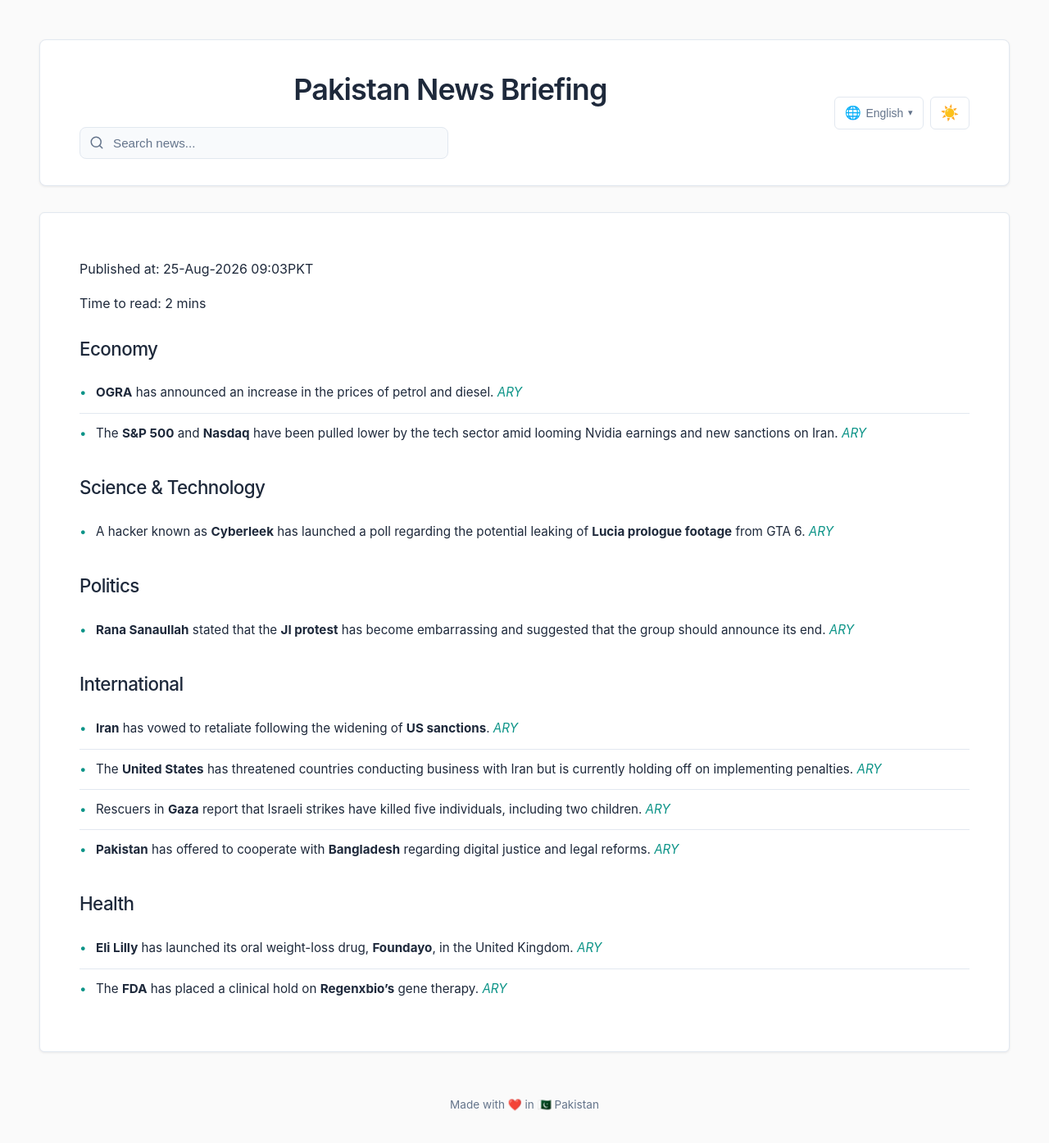
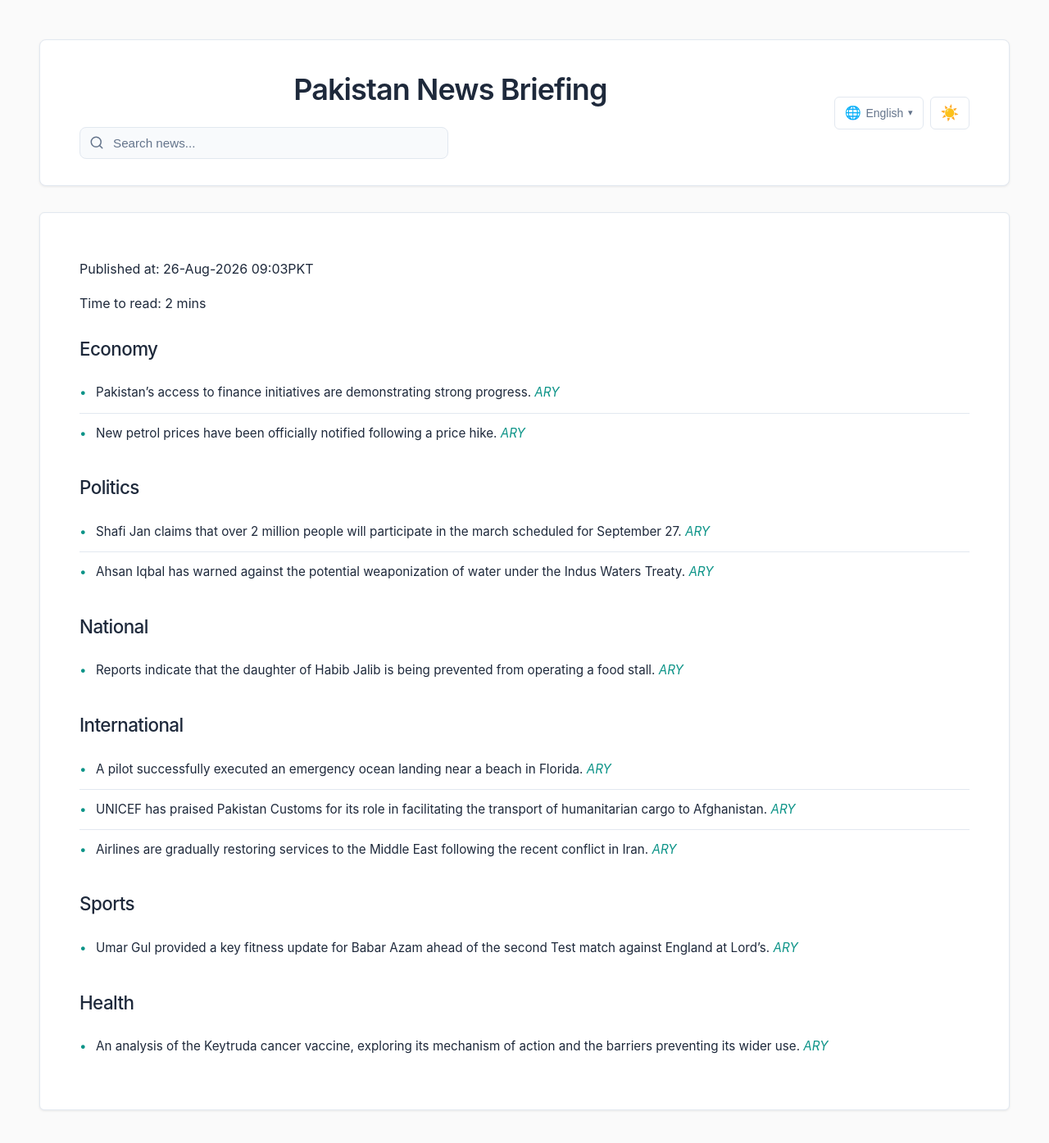
Before and after one commit to zsubzwary/news, a Jekyll site: the page built from en/index.md, in a window 1280 px wide and 1400 px high. Shown: the top 1395 px of the window at 82% size. Built offline with Jekyll 4.4.1, drawn with Linux system fonts in a browser that asks for light colours; some web fonts are replaced; comment, search, counter and statistics services are not loaded.

Commit message:
DateTime; 2026-08-26T04:03:37.080Z

```diff
--- a/en/index.md
+++ b/en/index.md
@@ -4,26 +4,28 @@ title: Pakistan News Briefing
 lang: en
 ---
 
-Published at: 25-Aug-2026 09:03PKT
+Published at: 26-Aug-2026 09:03PKT
 
 Time to read: 2 mins
 
 ### Economy
-- **OGRA** has announced an increase in the prices of petrol and diesel. *[ARY](https://arynews.tv/ogra-increases-petrol-diesel-prices)*
-- The **S&P 500** and **Nasdaq** have been pulled lower by the tech sector amid looming Nvidia earnings and new sanctions on Iran. *[ARY](https://arynews.tv/tech-drags-sp-500-nasdaq-lower-as-more-iran-sanctions-nvidia-earnings-loom)*
-
-### Science & Technology
-- A hacker known as **Cyberleek** has launched a poll regarding the potential leaking of **Lucia prologue footage** from GTA 6. *[ARY](https://arynews.tv/gta-6-cyberleek-launches-poll-to-leak-lucia-prologue-footage)*
+- Pakistan’s access to finance initiatives are demonstrating strong progress. *[ARY](https://arynews.tv/pakistans-access-to-finance-initiatives-show-strong-progress)*
+- New petrol prices have been officially notified following a price hike. *[ARY](https://arynews.tv/petrol-price-hiked-new-rates-notified)*
 
 ### Politics
-- **Rana Sanaullah** stated that the **JI protest** has become embarrassing and suggested that the group should announce its end. *[ARY](https://arynews.tv/ji-protest-has-become-embarrassing-should-announce-its-end-rana-sanaullah)*
+- Shafi Jan claims that over 2 million people will participate in the march scheduled for September 27. *[ARY](https://arynews.tv/over-2-million-people-will-join-september-27-march-claims-shafi-jan)*
+- Ahsan Iqbal has warned against the potential weaponization of water under the Indus Waters Treaty. *[ARY](https://arynews.tv/ahsan-iqbal-warns-of-water-weaponization-under-indus-waters-treaty)*
+
+### National
+- Reports indicate that the daughter of Habib Jalib is being prevented from operating a food stall. *[ARY](https://arynews.tv/habib-jalibs-daughter-not-even-being-allowed-to-run-a-food-stall)*
 
 ### International
-- **Iran** has vowed to retaliate following the widening of **US sanctions**. *[ARY](https://arynews.tv/iran-vows-to-retaliate-after-us-widens-sanctions)*
-- The **United States** has threatened countries conducting business with Iran but is currently holding off on implementing penalties. *[ARY](https://arynews.tv/us-threatens-countries-doing-business-with-iran)*
-- Rescuers in **Gaza** report that Israeli strikes have killed five individuals, including two children. *[ARY](https://arynews.tv/gaza-rescuers-say-israeli-strikes-kill-five-including-two-children)*
-- **Pakistan** has offered to cooperate with **Bangladesh** regarding digital justice and legal reforms. *[ARY](https://arynews.tv/pakistan-offers-bangladesh-cooperation-on-legal-reforms-and-digital-justice)*
+- A pilot successfully executed an emergency ocean landing near a beach in Florida. *[ARY](https://arynews.tv/pilot-executes-emergency-ocean-landing-near-florida-beach)*
+- UNICEF has praised Pakistan Customs for its role in facilitating the transport of humanitarian cargo to Afghanistan. *[ARY](https://arynews.tv/unicef-praises-pakistan-customs-for-facilitating-humanitarian-cargo-to-afghanistan)*
+- Airlines are gradually restoring services to the Middle East following the recent conflict in Iran. *[ARY](https://arynews.tv/airlines-gradually-restore-middle-east-services-after-iran-conflict)*
+
+### Sports
+- Umar Gul provided a key fitness update for Babar Azam ahead of the second Test match against England at Lord's. *[ARY](https://arynews.tv/babar-azam-fit-for-lords-test-umar-gul-provides-key-fitness-update-ahead-of-2nd-test-vs-england)*
 
 ### Health
-- **Eli Lilly** has launched its oral weight-loss drug, **Foundayo**, in the United Kingdom. *[ARY](https://arynews.tv/eli-lilly-launches-oral-weight-loss-drug-foundayo-in-uk)*
-- The **FDA** has placed a clinical hold on **Regenxbio’s** gene therapy. *[ARY](https://arynews.tv/rgx-121-places-clinical-hold-on-regenxbios-gene-therapy)*
+- An analysis of the Keytruda cancer vaccine, exploring its mechanism of action and the barriers preventing its wider use. *[ARY](https://arynews.tv/keytruda-cancer-vaccine-how-does-it-work-and-what-are-the-barriers-to-wider-use)*
```
